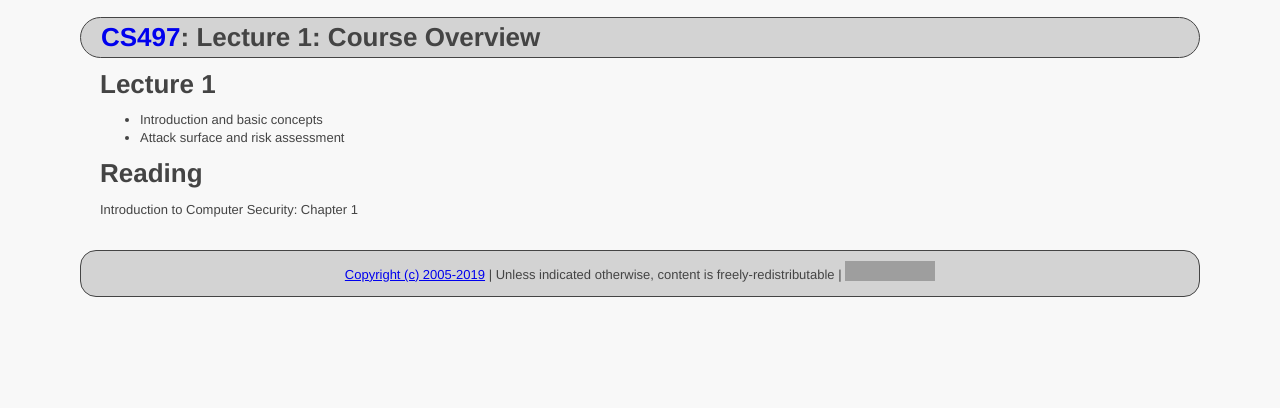
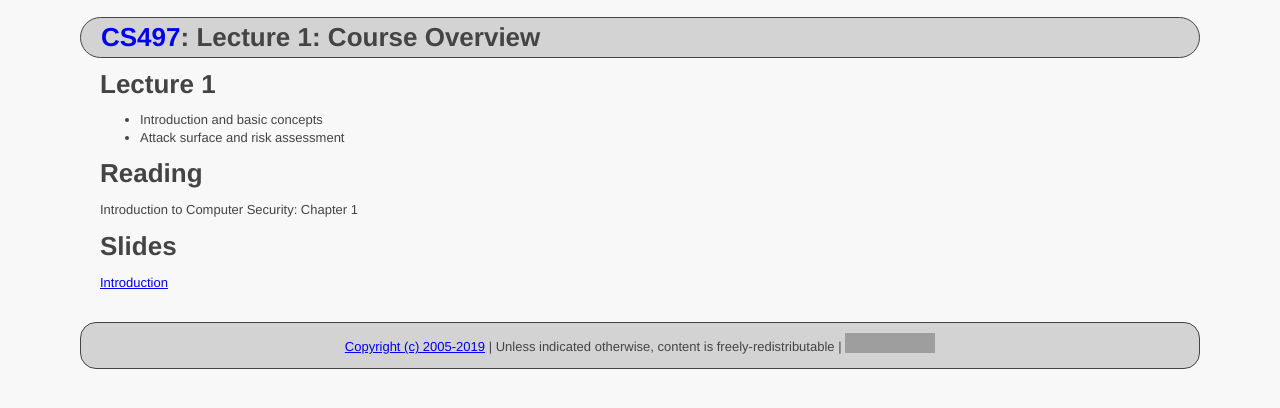
Before and after one commit to ycpcs/cs497-spring2019, a Jekyll site: the page built from lectures/lecture01.md, in a window 1280 px wide. Shown: the top 408 px of the page. Built offline with Jekyll 4.4.1, drawn with Linux system fonts in a browser that asks for light colours; grey boxes are pictures that could not be loaded.

Commit message:
Update lecture01.md

```diff
--- a/lectures/lecture01.md
+++ b/lectures/lecture01.md
@@ -12,3 +12,7 @@ title: "Lecture 1: Course Overview "
 # Reading
 
 Introduction to Computer Security: Chapter 1
+
+# Slides
+
+[Introduction](Introduction.pdf)
```
